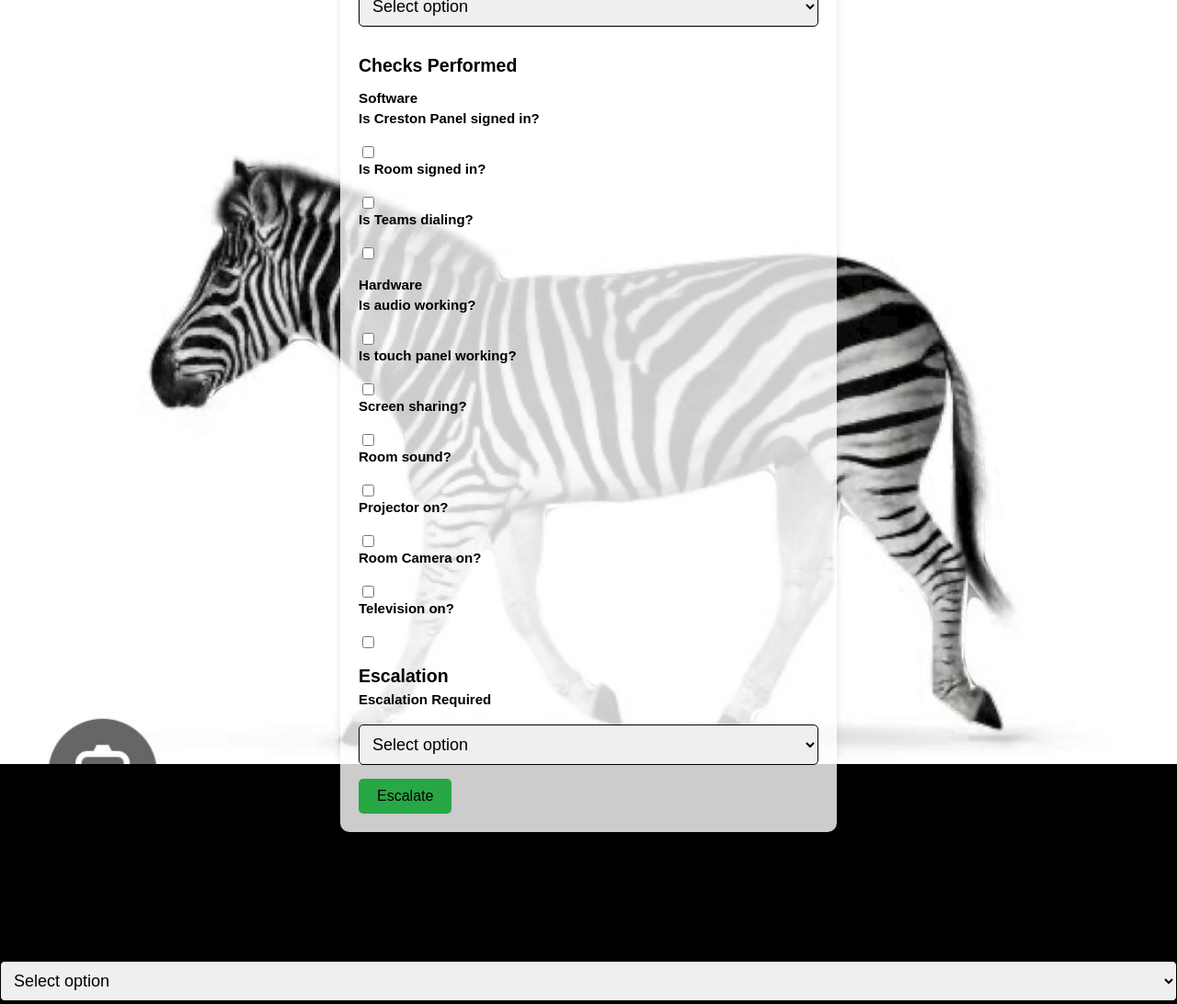
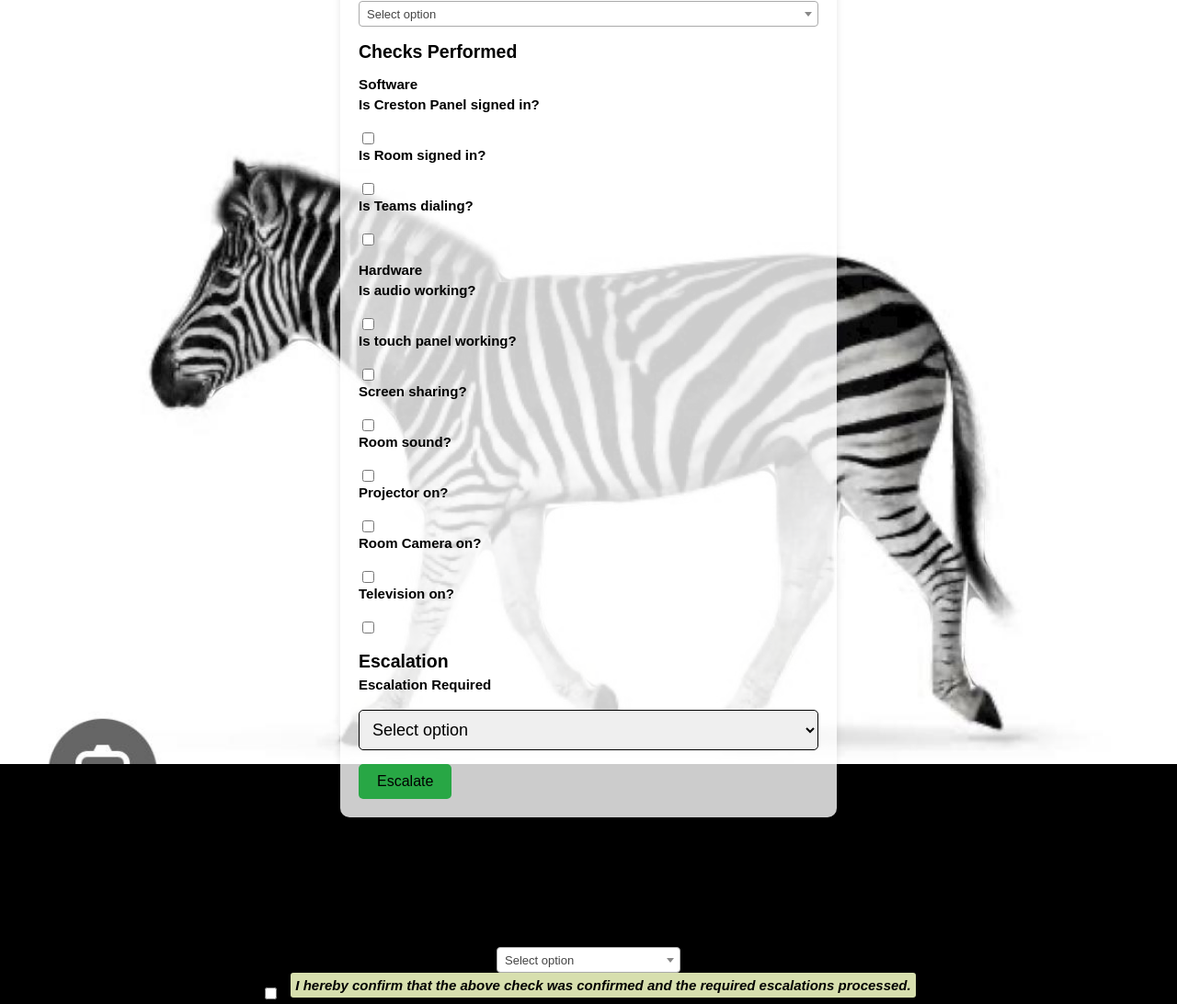
Before and after one commit to telmon95/web-checklist, a website: page public/index.html in a window 1280 px wide. Shown: the top 1092 px of the page at 92% size. Drawn offline with nearby package versions, Linux system fonts and the light colour scheme.

Commit message:
changes 11/9

```diff
--- a/public/index.html
+++ b/public/index.html
@@ -6,6 +6,10 @@
     <title>Technical Checklist</title>
     <!-- Link to external CSS stylesheet for styling the page -->
     <link rel="stylesheet" href="styling.css">
+
+    <!-- Link to Select2 CSS for searchable select -->
+    <link href="https://cdn.jsdelivr.net/npm/select2@4.1.0-rc.0/dist/css/select2.min.css" rel="stylesheet" />
+
 </head>
 <body>
 
@@ -18,7 +22,7 @@
 
         <!-- Dropdown for selecting the technician's name -->
         <label for="technicianName">Technician Name</label>
-        <select name="technicianName" id="technicianName">
+        <select name="technicianName" id="technicianName" class="select2">
             <option value="" disabled selected>Select option</option>
             <option value="Technician 1">Gerald Mashabane</option>
             <option value="Technician 2">Technician 2</option>
@@ -32,7 +36,7 @@
 
         <!-- Select options for Room Number -->
         <label for="roomNumber">Room Number</label>
-        <select name="roomNumber" id="roomNumber">
+        <select name="roomNumber" id="roomNumber" class="select2">
             <option value="" disabled selected>Select option</option>
             <option value="Auditorium">Auditorium</option>
             <option value="GM3">GM3</option>
@@ -99,7 +103,7 @@
     <h2>Checklist Confirmation</h2>
     <!-- Dropdown for selecting the technician's name for confirmation -->
     <label for="confirmationName">Please select your name</label>
-    <select name="confirmationName" id="confirmationName">
+    <select name="confirmationName" id="confirmationName" class="select2">
         <option value="" disabled selected>Select option</option>
         <option value="Gerald Mashabane">Gerald Mashabane</option>
         <option value="Technician 2">Technician 2</option>
@@ -138,5 +142,18 @@
         });
     </script>
 
+    <!-- Include jQuery (required for Select2) -->
+    <script src="https://ajax.googleapis.com/ajax/libs/jquery/3.5.1/jquery.min.js"></script>
+
+    <!-- Include Select2 JavaScript for searchable dropdowns -->
+    <script src="https://cdn.jsdelivr.net/npm/select2@4.1.0-rc.0/dist/js/select2.min.js"></script>
+
+    <!-- Initialize Select2 for the required select fields -->
+    <script>
+        $(document).ready(function() {
+            $('.select2').select2();
+        });
+    </script>
+
 </body>
 </html>
--- a/public/styling.css
+++ b/public/styling.css
@@ -149,3 +149,10 @@ p {
     color: #000; /* Text color */
     margin-left: 10px; /* Space between checkbox and text */
 }
+
+#confirmationName {
+    height: 30px; /* Reduce the height */
+    font-size: 14px; /* Adjust the font size */
+    padding: 2px 5px; /* Adjust padding */
+    width: 200px; /* Adjust the width if necessary */
+    color:#000;
```
